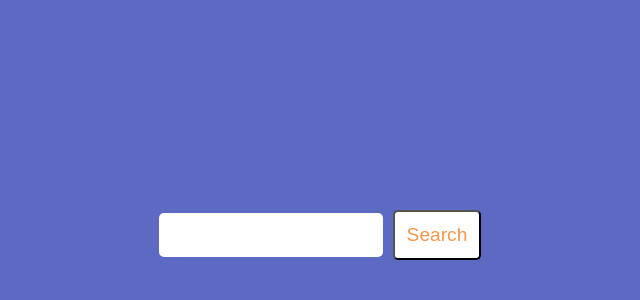
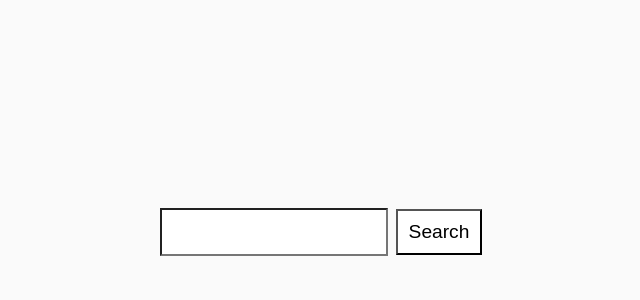
Before and after one commit to ruslanzharkov/react-basic-weather-app, a React (Create React App) app: page / in a window 1280 px wide. Shown: the top 300 px of the page, without its empty margins (315-955 px from the left). Built offline with nearby package versions, Linux system fonts and the light colour scheme.

Commit message:
Changed styles

```diff
--- a/src/actions/weather.js
+++ b/src/actions/weather.js
@@ -7,7 +7,6 @@ export const getWeather = (cityName) => {
     return dispatch => {
         return axios.get(`${api}?q=${cityName}&APPID=${token}`)
             .then((response) => {
-                console.log(response.data, 'weather')
                 dispatch({
                     type: actionTypes.GET_WEATHER,
                     payload: response.data
--- a/src/components/Weather/WeatherPage.css
+++ b/src/components/Weather/WeatherPage.css
@@ -8,8 +8,7 @@
     background: #ffffff;
     color: #000000;
     padding: 0.75rem;
-    border-radius: 5px;
-    border: none;
+
     margin: 0.5rem 0;
     font-size: 1.2rem;
     font-family: inherit;
@@ -17,14 +16,14 @@
 
 .weather-button {
     background: #ffffff;
-    color: #f2994a;
-    padding: 0.75rem;
-    border-radius: 5px;
-    margin: 10px;
+    color: #000000;
+    padding: 0.65rem;
+    cursor: pointer;
+    margin: 8px;
     font-size: 1.2rem;
     font-family: inherit;
 }
 
 .weather-button:hover {
-    border-color:#f2994a;
+
 }
--- a/src/components/Weather/WeatherPage.js
+++ b/src/components/Weather/WeatherPage.js
@@ -24,6 +24,9 @@ class SingleWeatherPage extends Component {
           <div className={'weather-container'}>
             <Input value={this.state.value} onChange={this.cityChange} className={'weather-input'}/>
             <Button onClick={this.getWeatherByCity} className={'weather-button'}>Search</Button>
+            <div>
+                {console.log(this.props.weather)}
+            </div>
           </div>
         )
     }
--- a/src/containers/WeatherScreen.js
+++ b/src/containers/WeatherScreen.js
@@ -7,14 +7,17 @@ import WeatherPage from '../components/Weather/WeatherPage';
 class SingleWeatherContainer extends Component {
     render() {
         return(
-            <WeatherPage getWeather={this.props.getWeather}/>
+            <WeatherPage
+                getWeather={this.props.getWeather}
+                weather={this.props.weather}
+            />
         )
     }
 }
 
 function mapStateToProps (state) {
     return {
-
+        weather: state.weather
     };
 }
 
--- a/src/index.css
+++ b/src/index.css
@@ -2,6 +2,6 @@ body {
   margin: 0;
   padding: 0;
   font-family: sans-serif;
-  background: #5c6ac4;
+  background: #fafafa;
 
 }
```
